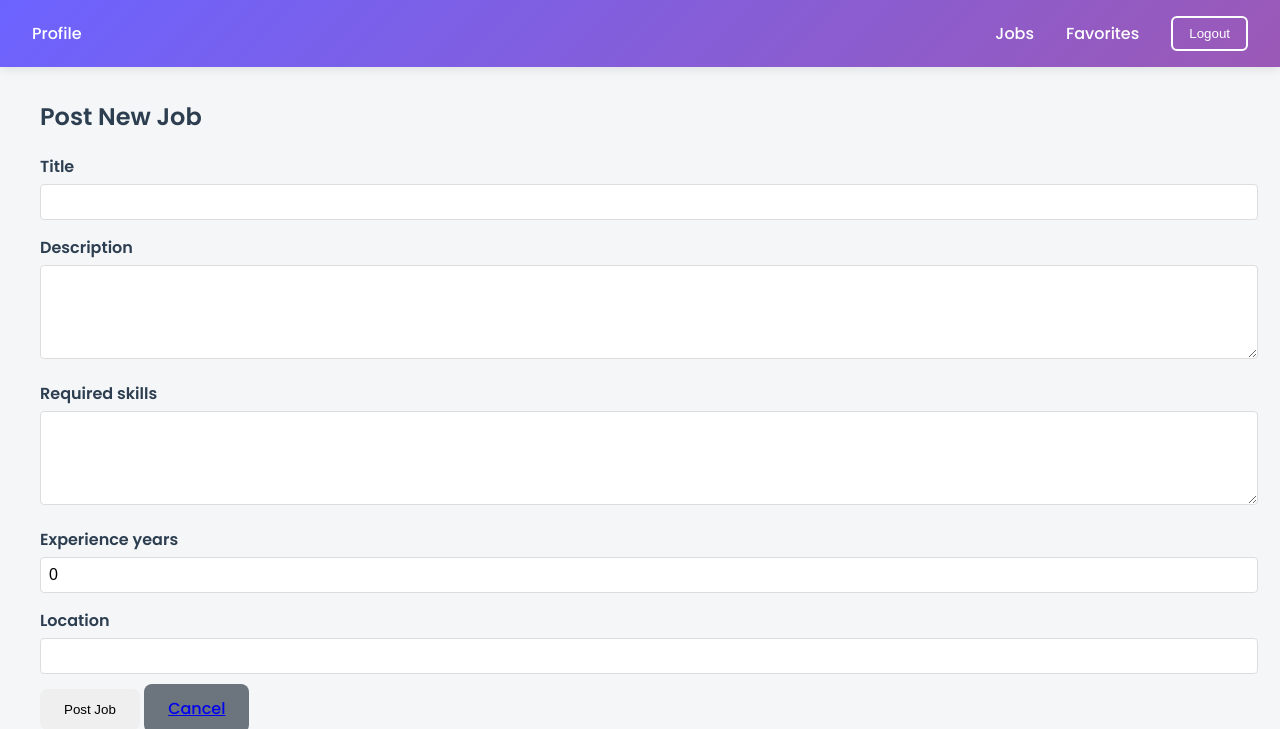
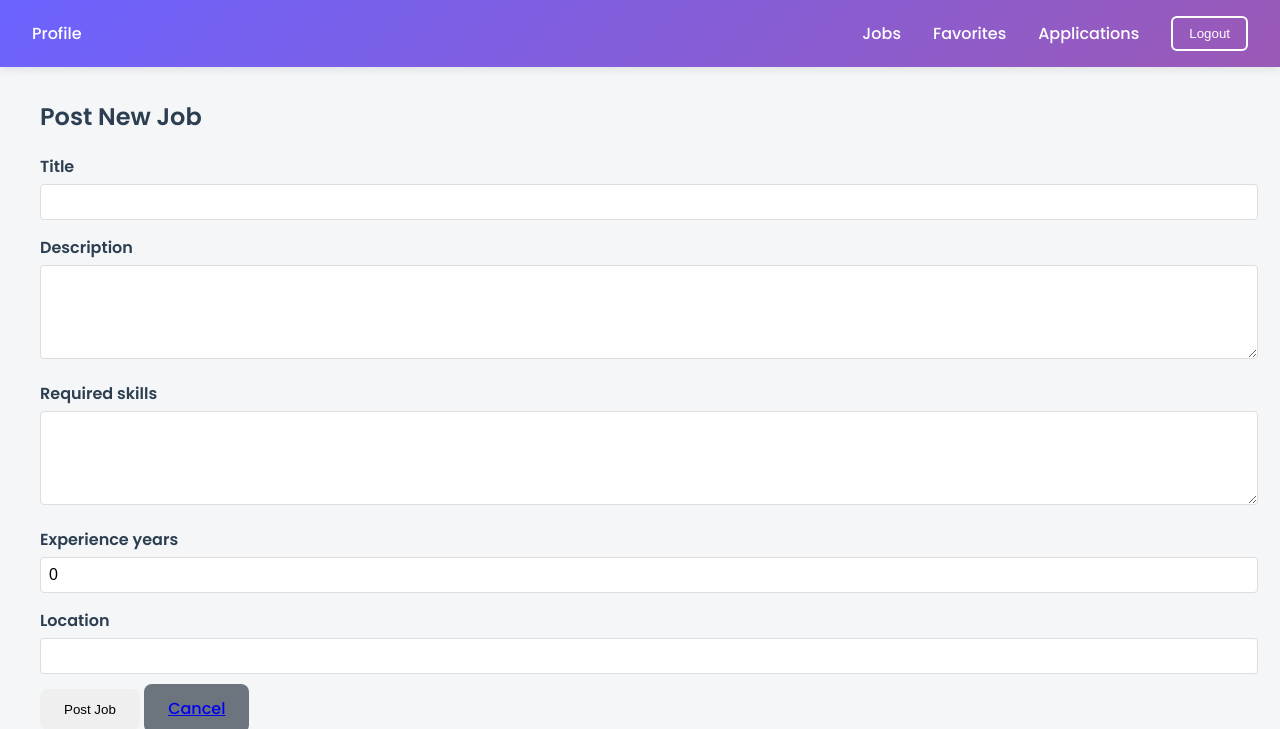
Before and after one commit to AzizullahDarmani/AI_Powered_Resume_Analyzer, a Django app: page /accounts/jobs/add/ in a window 1280 px wide. Shown: the top 729 px of the page. Run offline with Django 5.2, Linux system fonts and the light colour scheme; the visitor is signed in with stand-in values (Sample User, id 1); some libraries are stand-ins or nearby versions.

Commit message:
Assistant checkpoint: Add applications list link to navigation
Assistant generated file changes:
- accounts/templates/accounts/base.html: Add applications list link for superusers

---

User prompt:

i do not see any button or page to show for me the submitted forms of the users on super user account

Replit-Commit-Author: Assistant
Replit-Commit-Session-Id: 0411cb77-4424-4415-a595-fc67fea6358b

```diff
--- a/accounts/templates/accounts/base.html
+++ b/accounts/templates/accounts/base.html
@@ -1,4 +1,3 @@
-
 <!DOCTYPE html>
 <html>
 <head>
@@ -168,6 +167,9 @@
             <div class="nav-right">
                 <a href="{% url 'jobs' %}">Jobs</a>
                 <a href="{% url 'favorite_jobs' %}">Favorites</a>
+                {% if user.is_superuser %}
+                    <a href="{% url 'applications_list' %}">Applications</a>
+                {% endif %}
                 <form method="post" action="{% url 'logout' %}" style="display: inline;">
                     {% csrf_token %}
                     <button type="submit" class="logout-btn">Logout</button>
```
